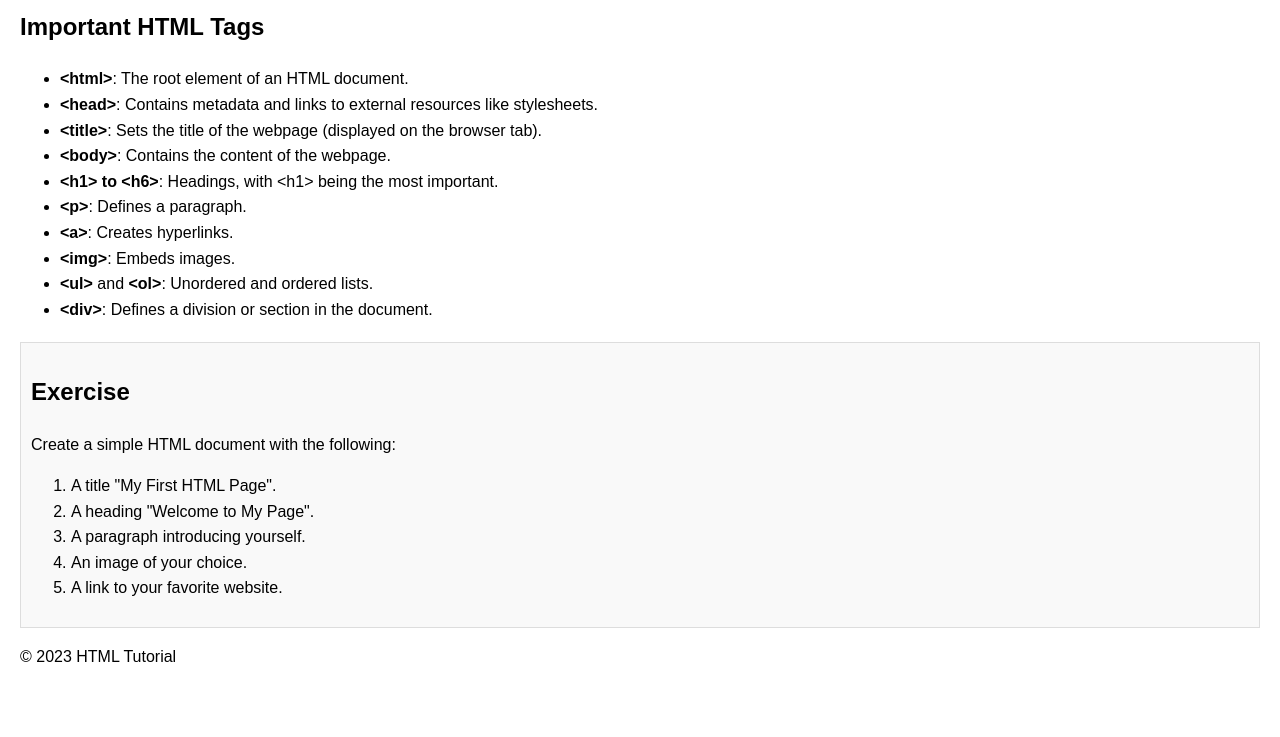
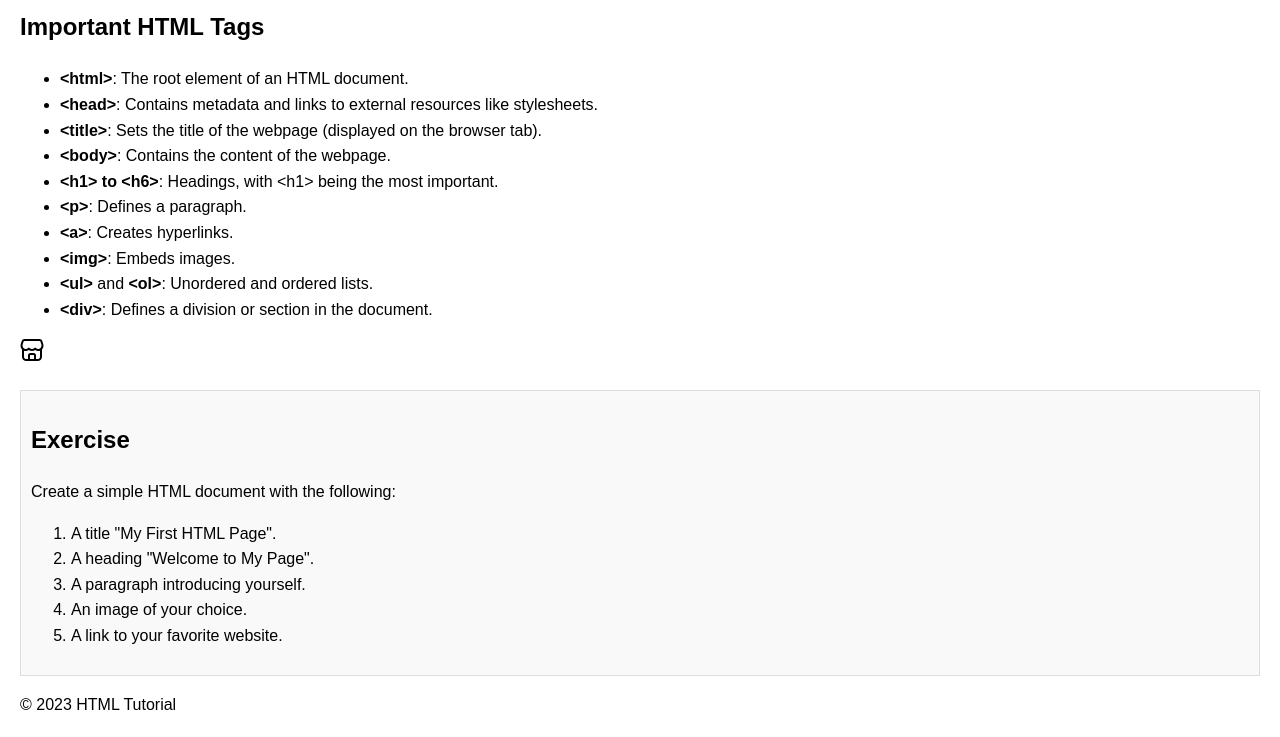
Before and after one commit to EmmanuelDev20/full_course, a plain HTML site: page html/index.html in a window 1280 px wide. Shown: the part 86-823 px from the top of the page. Before the commit the page ends 800 px from the top, so only its background shows below. Drawn offline with Linux system fonts and the light colour scheme.

Commit message:
Face assets

```diff
--- a/html/index.html
+++ b/html/index.html
@@ -39,6 +39,9 @@
       </ul>
     </section>
 
+
+    <svg viewBox="0 0 24 24" width="24" height="24" fill="currentColor" class="xfx01vb x1lliihq x1tzjh5l x1k90msu x2h7rmj x1qfuztq" style="--color:var(--secondary-icon)"><path d="M1.588 3.227A3.125 3.125 0 0 1 4.58 1h14.84c1.38 0 2.597.905 2.993 2.227l.816 2.719a6.47 6.47 0 0 1 .272 1.854A5.183 5.183 0 0 1 22 11.455v4.615c0 1.355 0 2.471-.119 3.355-.125.928-.396 1.747-1.053 2.403-.656.657-1.475.928-2.403 1.053-.884.12-2 .119-3.354.119H8.929c-1.354 0-2.47 0-3.354-.119-.928-.125-1.747-.396-2.403-1.053-.657-.656-.929-1.475-1.053-2.403-.12-.884-.119-2-.119-3.354V11.5l.001-.045A5.184 5.184 0 0 1 .5 7.8c0-.628.092-1.252.272-1.854l.816-2.719zM10 21h4v-3.5a.5.5 0 0 0-.5-.5h-3a.5.5 0 0 0-.5.5V21zm6-.002c.918-.005 1.608-.025 2.159-.099.706-.095 1.033-.262 1.255-.485.223-.222.39-.55.485-1.255.099-.735.101-1.716.101-3.159v-3.284a5.195 5.195 0 0 1-1.7.284 5.18 5.18 0 0 1-3.15-1.062A5.18 5.18 0 0 1 12 13a5.18 5.18 0 0 1-3.15-1.062A5.18 5.18 0 0 1 5.7 13a5.2 5.2 0 0 1-1.7-.284V16c0 1.442.002 2.424.1 3.159.096.706.263 1.033.486 1.255.222.223.55.39 1.255.485.551.074 1.24.094 2.159.1V17.5a2.5 2.5 0 0 1 2.5-2.5h3a2.5 2.5 0 0 1 2.5 2.5v3.498zM4.581 3c-.497 0-.935.326-1.078.802l-.815 2.72A4.45 4.45 0 0 0 2.5 7.8a3.2 3.2 0 0 0 5.6 2.117 1 1 0 0 1 1.5 0A3.19 3.19 0 0 0 12 11a3.19 3.19 0 0 0 2.4-1.083 1 1 0 0 1 1.5 0A3.2 3.2 0 0 0 21.5 7.8c0-.434-.063-.865-.188-1.28l-.816-2.72A1.125 1.125 0 0 0 19.42 3H4.58z"></path></svg>
+
     <section class="exercise">
       <h2>Exercise</h2>
       <p>Create a simple HTML document with the following:</p>
```
Also changed, not shown: face/README.md (added), face/left_icons.png (added), face/more_icons.png (added), face/reaction.png (added), face/several_icons.png (added), face/upload_image.png (added), face/upload_video.png (added), 2 other files.
